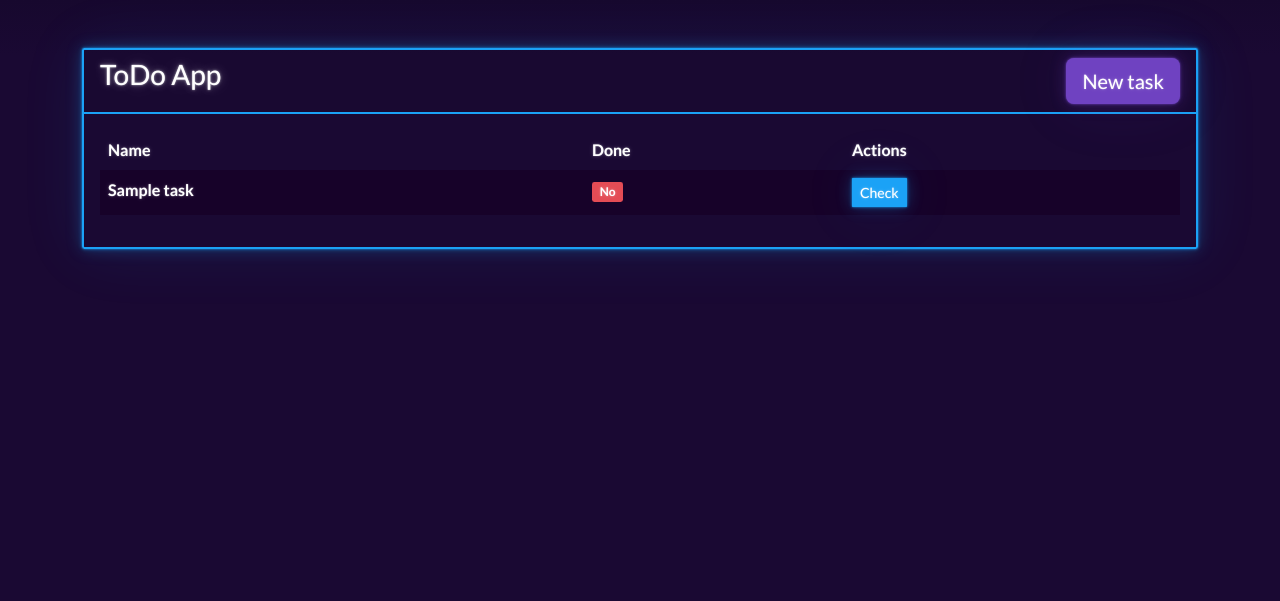
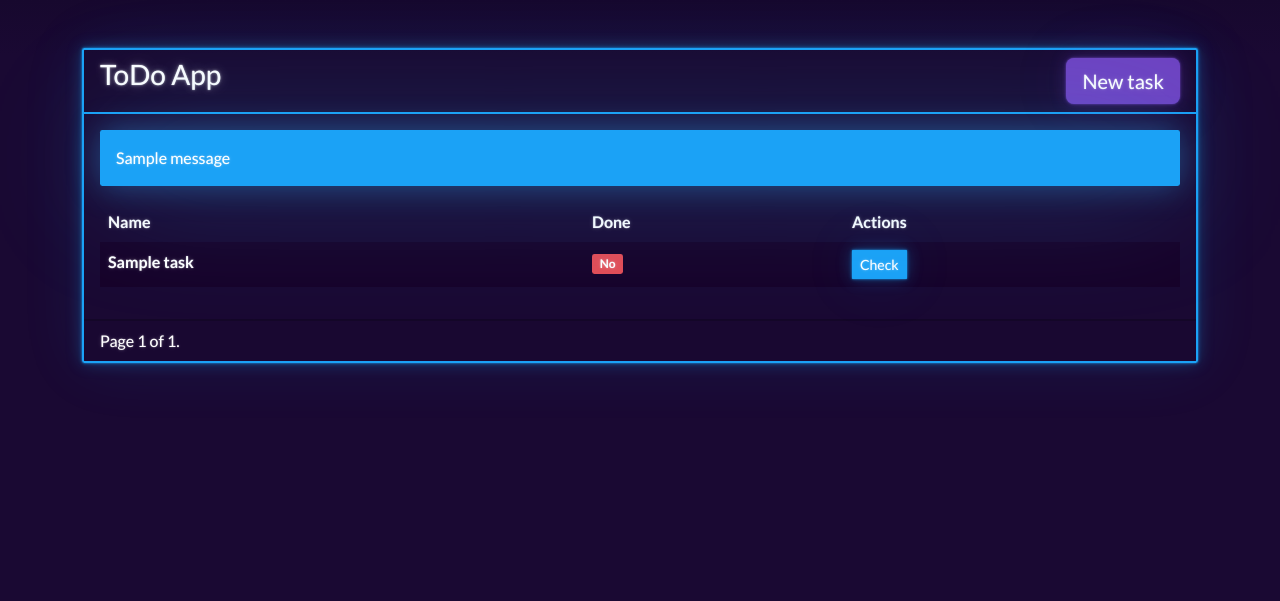
Before and after one commit to rodolfovmartins/toDoAppDjango, a Django app: template core/templates/index.html in a window 1280 px wide. Shown: the top 601 px of the page. Run offline with Django 3.2, Linux system fonts and the light colour scheme; the template is opened without the code that fills it: most values are stand-ins (such as "Sample title", 1, 10 or a date in 2020); one stand-in notice (Sample message) is shown; some libraries are stand-ins or nearby versions.

Commit message:
Paginate on tasks table and add validation messages

```diff
--- a/core/templates/index.html
+++ b/core/templates/index.html
@@ -25,6 +25,20 @@
               </div>
             </div>
             <div class="card-body">
+              {% if messages %}
+                  {% for message in messages %}
+                    {% if message.level == DEFAULT_MESSAGE_LEVELS.ERROR %}
+                      <div class="alert alert-danger">
+                        {{message}}
+                      </div>
+                    {% else %}
+                      <div class="alert alert-info">
+                        {{message}}
+                      </div>
+                    {% endif %}
+                  {% endfor %}
+              {% endif %}
+
               <table class="table table-hover">
                 <thead>
                   <tr>
@@ -56,6 +70,25 @@
                 </tbody>
               </table>
             </div>
+            <div class="card-footer">
+              <div class="pagination">
+                  <span class="step-links">
+                      {% if tasks.has_previous %}
+                          <a href="?page=1">&laquo; first</a>
+                          <a href="?page={{ tasks.previous_page_number }}">previous</a>
+                      {% endif %}
+
+                      <span class="current">
+                          Page {{ tasks.number }} of {{ tasks.paginator.num_pages }}.
+                      </span>
+
+                      {% if tasks.has_next %}
+                          <a href="?page={{ tasks.next_page_number }}">next</a>
+                          <a href="?page={{ tasks.paginator.num_pages }}">last &raquo;</a>
+                      {% endif %}
+                  </span>
+              </div>
+            </div>
           </div>
         </div>
       </div>
@@ -72,7 +105,7 @@
             <div class="modal-body">
               <div class="form-group">
                 <label class="form-label">Task name</label>
-                <input type="text" name="name" class="form-control" required>
+                <input type="text" name="name" class="form-control">
                 <input type="hidden" name="next" value="{{request.path}}" class="form-control" required>
               </div>
             </div>
```
Also changed, not shown: core/models.py (+9 -1 lines), core/views.py (+23 -7 lines), db.sqlite3.
